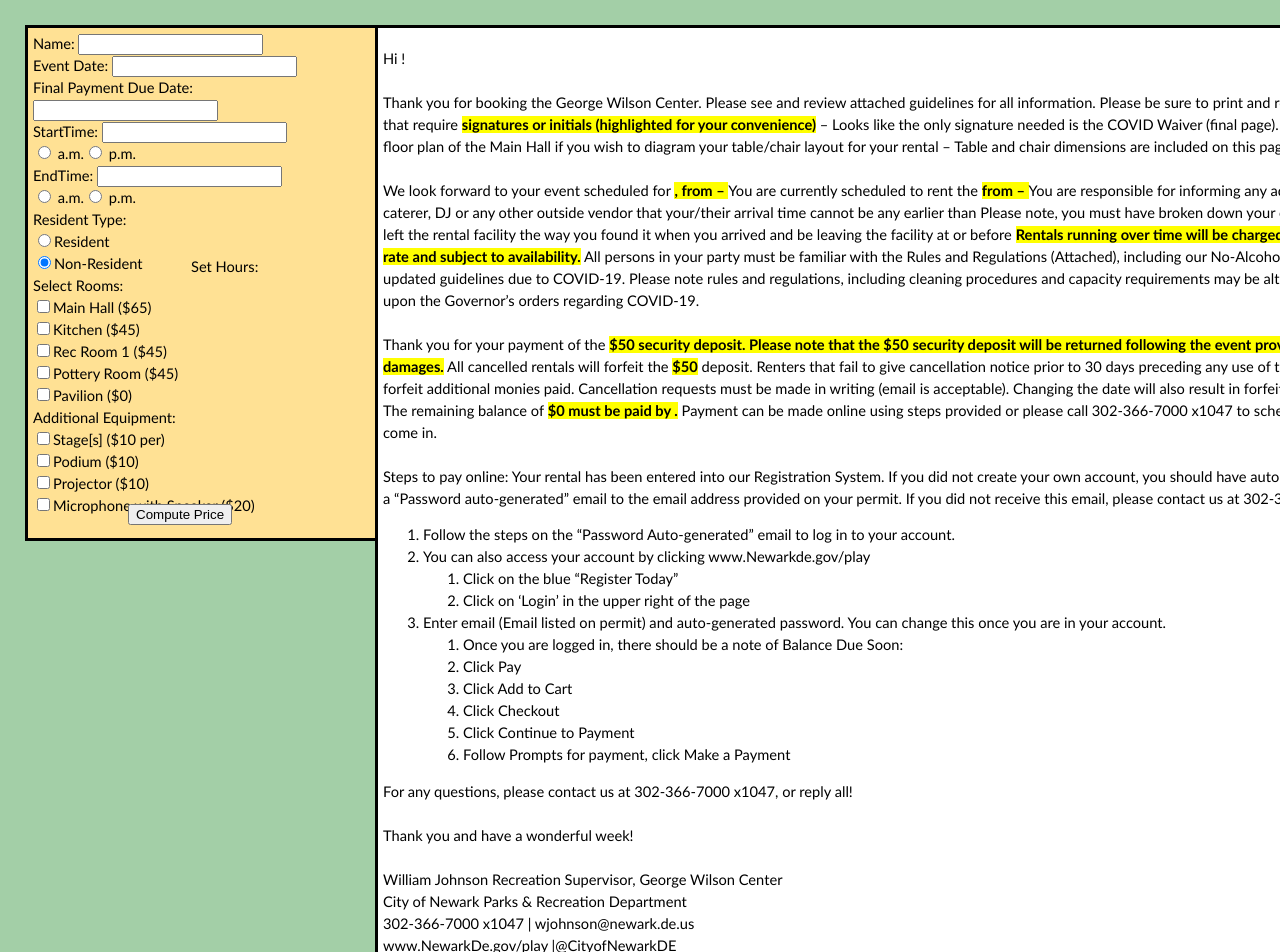
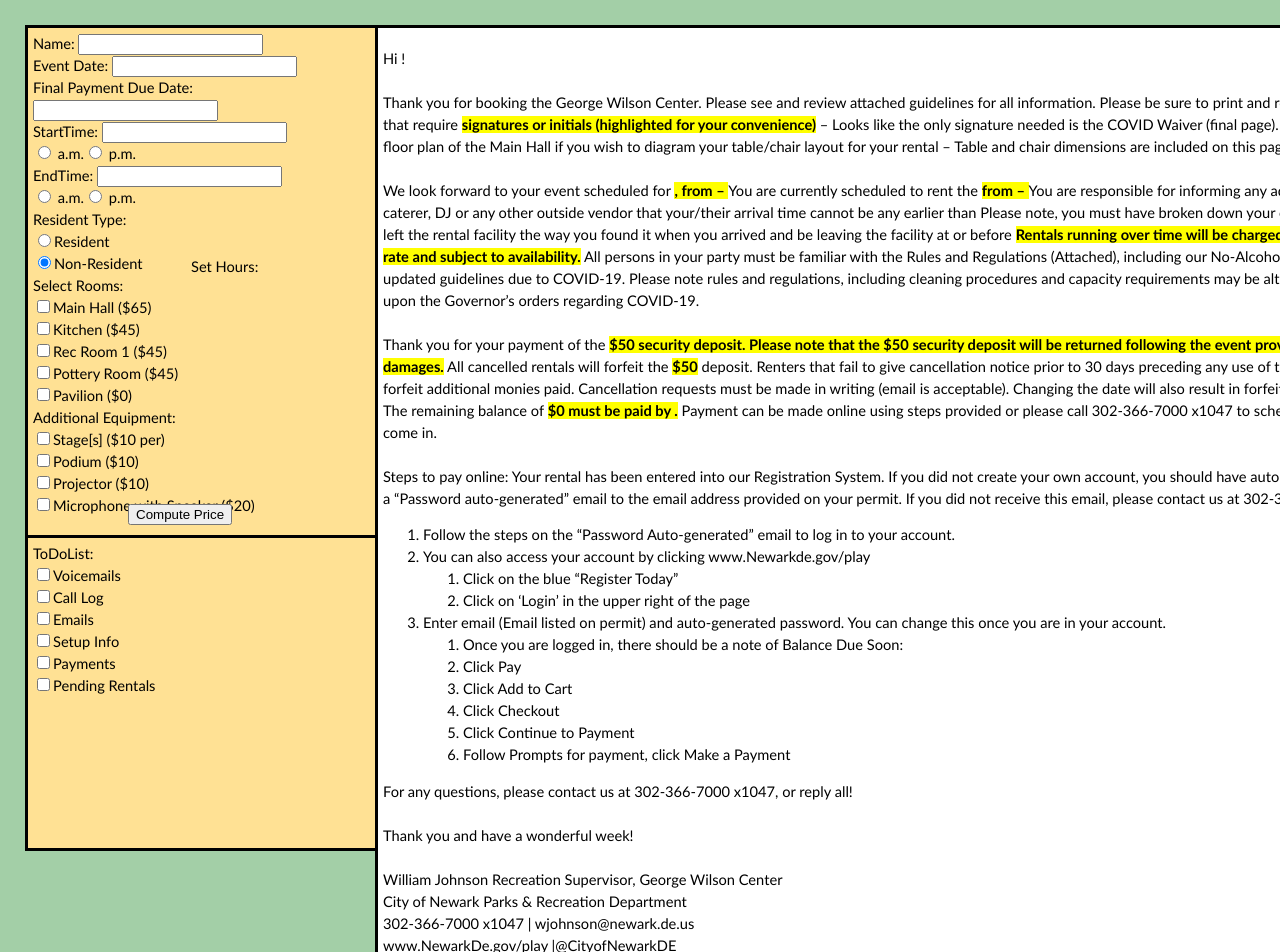
Before and after one commit to mlorang/Confirmation-Email, a React (Create React App) app: page / in a window 1280 px wide. Shown: the top 952 px of the page. Built offline with nearby package versions, Linux system fonts and the light colour scheme.

Commit message:
basic list added

```diff
--- a/src/App.tsx
+++ b/src/App.tsx
@@ -6,6 +6,7 @@ import GWCDate from "./components/GWCDate";
 import GWCTime from "./components/GWCTime";
 import GWCName from "./components/GWCName";
 import RoomsAndEquipment from "./components/RoomsAndEquipment";
+import ToDoList from "./components/ToDoList";
 
 // "npm run deploy" command to deploy website
 
@@ -33,7 +34,6 @@ function App(): JSX.Element {
           dueDate={dueDate}
           setDueDate={setDueDate}
         ></GWCDate>
-
         <GWCTime
           startTime={startTime} //string start time
           setStartTime={setStartTime}
@@ -56,6 +56,10 @@ function App(): JSX.Element {
           setEquipment={setEquipment}
         ></RoomsAndEquipment>
       </div>
+      <div className="toDoList">
+        <ToDoList></ToDoList>
+      </div>
+
       <div className="emailBody">
         <EmailText
           name={name}
--- /dev/null
+++ b/src/components/ToDoList.tsx
@@ -0,0 +1,23 @@
+import React from "react";
+import { Form } from "react-bootstrap";
+
+function ToDoList() {
+  const TASKS = [
+    "Voicemails",
+    "Call Log",
+    "Emails",
+    "Setup Info",
+    "Payments",
+    "Pending Rentals",
+  ];
+  return (
+    <div>
+      <Form.Label>ToDoList:</Form.Label>
+      {TASKS.map((task: string) => (
+        <Form.Check type="checkbox" label={task}></Form.Check>
+      ))}
+    </div>
+  );
+}
+
+export default ToDoList;
--- a/src/style.css
+++ b/src/style.css
@@ -3,6 +3,17 @@ body {
   font-family: Calibri, sans-serif;
   font-size: 14.667px;
   line-height: 1.5;
+}
+
+.toDoList {
+  border-style: solid;
+  position: absolute;
+  background-color: #FFE194;
+  padding: 5px;
+  left: 25px;
+  top: 535px;
+width: 340px;
+height: 300px;
 }
 
 .app{
```
